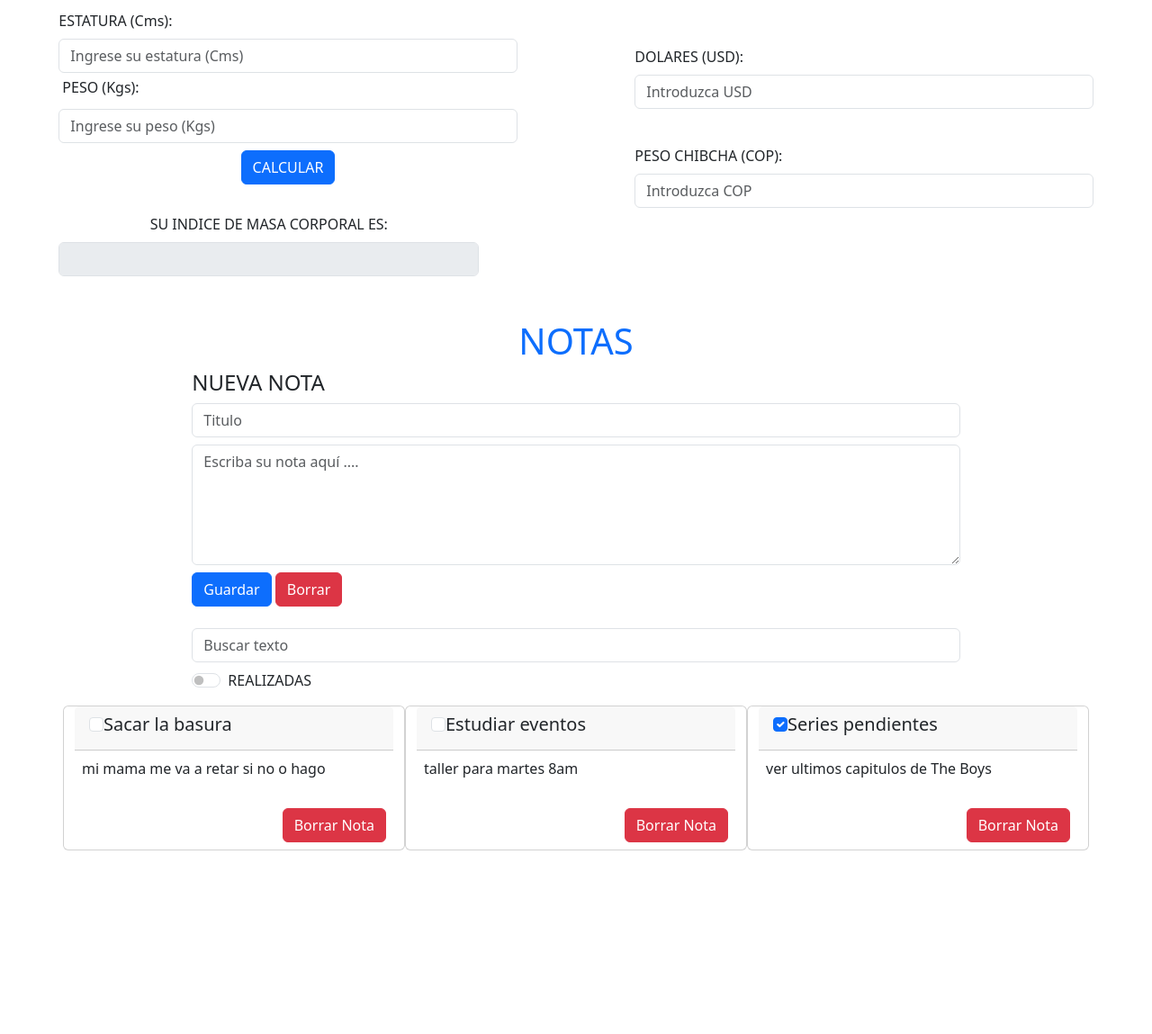
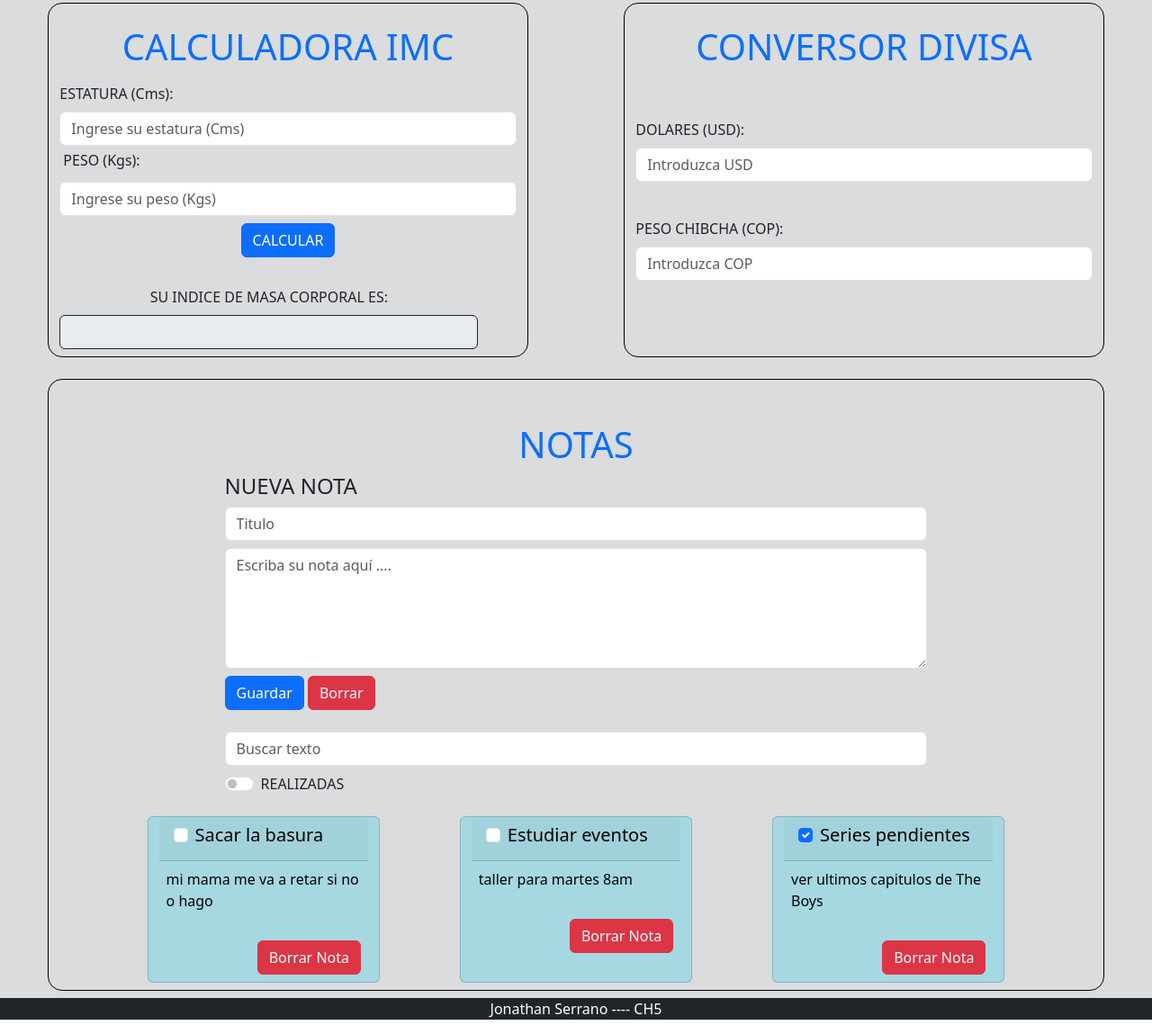
Before and after one commit to jonathanserr/EjerciciosEventos-, a plain HTML site: page index.html in a window 1280 px wide. Shown: the part 77-1226 px from the top of the page at 90% size. Before the commit the page ends 1022 px from the top, so only its background shows below. Drawn offline with nearby package versions, Linux system fonts and the light colour scheme.

Commit message:
EJERCICIOS EVENTOS FINALIZADO ULTIMA VERSION

```diff
--- a/index.html
+++ b/index.html
@@ -12,13 +12,14 @@
 
 <body>
     <header>
+        <h1 class="bg-dark text-white text-center">EJERCICIOS EVENTOS</h1>
 
     </header>
     <main>
 
-        <div class="d-flex flex-wrap justify-content-center">
+        <div class="bg-secondary bg-opacity-25  d-flex flex-wrap justify-content-center">
             <!-- Ejercicio Indice Masa Corporal -->
-            <div class="col-11 col-md-5 container-fluid pt-4">
+            <div class="borde mt-4 col-11 col-md-5 container-fluid pt-4">
                 <h1 class="text-center text-primary">CALCULADORA IMC</h1>
                 <form id="form">
                     <div class="mb-2 pt-2">
@@ -32,13 +33,13 @@
                     </div>
                     <div class="pt-4 d-flex flex-column align-items-center col-11">
                         <label for="IMC" class="form-label">SU INDICE DE MASA CORPORAL ES:</label>
-                        <input type="text" class="form-control" id="IMC" disabled>
+                        <input type="text" class="mb-2 border-dark form-control" id="IMC" disabled>
                     </div>
                 </form>
             </div>
 
             <!-- Ejercicio Conversor Divisa -->
-            <div class="col-11 col-md-5 container-fluid pt-5 pt-md-0">
+            <div class="borde mt-4 col-11 col-md-5 container-fluid pt-5 pt-md-0">
                 <h1 class="text-center text-primary pt-4">CONVERSOR DIVISA</h1>
                 <form id="formularioDivisa" class="pt-5">
                     <div class="mb-3">
@@ -53,17 +54,19 @@
             </div>
 
             <!-- Ejercicio NOTAS -->
+            <div class="borde col-11 mt-4 mb-2 d-flex flex-wrap justify-content-center">
                 <div class="col-11 col-md-9 col-lg-8  pt-5">
                     <h1 class="text-center text-primary ">NOTAS</h1>
                     <form class="mb-4">
                         <h4>NUEVA NOTA</h4>
                         <div>
                             <input type="text" class="form-control mb-2" id="titulo" placeholder="Titulo" required>
-                        <textarea class="form-control mb-2" id="notaDecripcion" rows="5" placeholder="Escriba su nota aquí ...." required></textarea>
+                            <textarea class="form-control mb-2" id="notaDecripcion" rows="5"
+                                placeholder="Escriba su nota aquí ...." required></textarea>
                         </div>
                         <div>
                             <button type="button" class="btn btn-primary" id="Guardar">Guardar</button>
-                        <button type="button" onclick="limpiarCampos()" class="btn btn-danger">Borrar</button>
+                            <button type="button" onclick="BorrarCampos()" class="btn btn-danger">Borrar</button>
                         </div>
                     </form>
 
@@ -75,8 +78,9 @@
                         </div>
                     </div>
                 </div>
-            <div class="container">
-                <div class="row" id="contNotas">
+                <div class="container col-11">
+                    <div class="row gap-2 m-2 justify-content-around" id="contNotas">
+                    </div>
                 </div>
             </div>
 
@@ -87,6 +91,7 @@
 
     </main>
     <footer>
+        <p class="bg-dark text-white text-center">Jonathan Serrano ---- CH5</p>
 
     </footer>
 
--- a/main.css
+++ b/main.css
@@ -4,3 +4,8 @@
     box-sizing: border-box;
 
 }
+
+.borde{
+    border: 1px, solid,black;
+    border-radius: 1rem;
+}
--- a/main.js
+++ b/main.js
@@ -85,8 +85,8 @@ let filterSearch = document.getElementById("Busqueda")
 
 function crearNota(nota) {
     let notaHTML = `
-    <div class="card col-sm-6 col-md-5 col-lg-4 " id="note-${nota.id}">
-            <div class="card-header d-flex justify-content-start ">
+    <div class="card text-bg-info col-md-5 col-lg-3" id="note-${nota.id}">
+            <div class="card-header gap-2 d-flex justify-content-start ">
                 <input class="form-check-input " onClick="marcarRealizada(${nota.id})" type="checkbox" ${nota.realizada ?
                     "checked" : ""} id="note-${nota.id}">
                 <h5 class="card-title">${nota.titulo}</h5>
@@ -133,7 +133,7 @@ function borrarNota(id) {
     pintarNotas(notas, contenedorNotas)
 }
 
-function limpiarCampos() {
+function BorrarCampos() {
     tituloNota.value = ""
     descripcionNota.value = ""
 }
```
Lines whose indentation alone changed are shown as unchanged.
